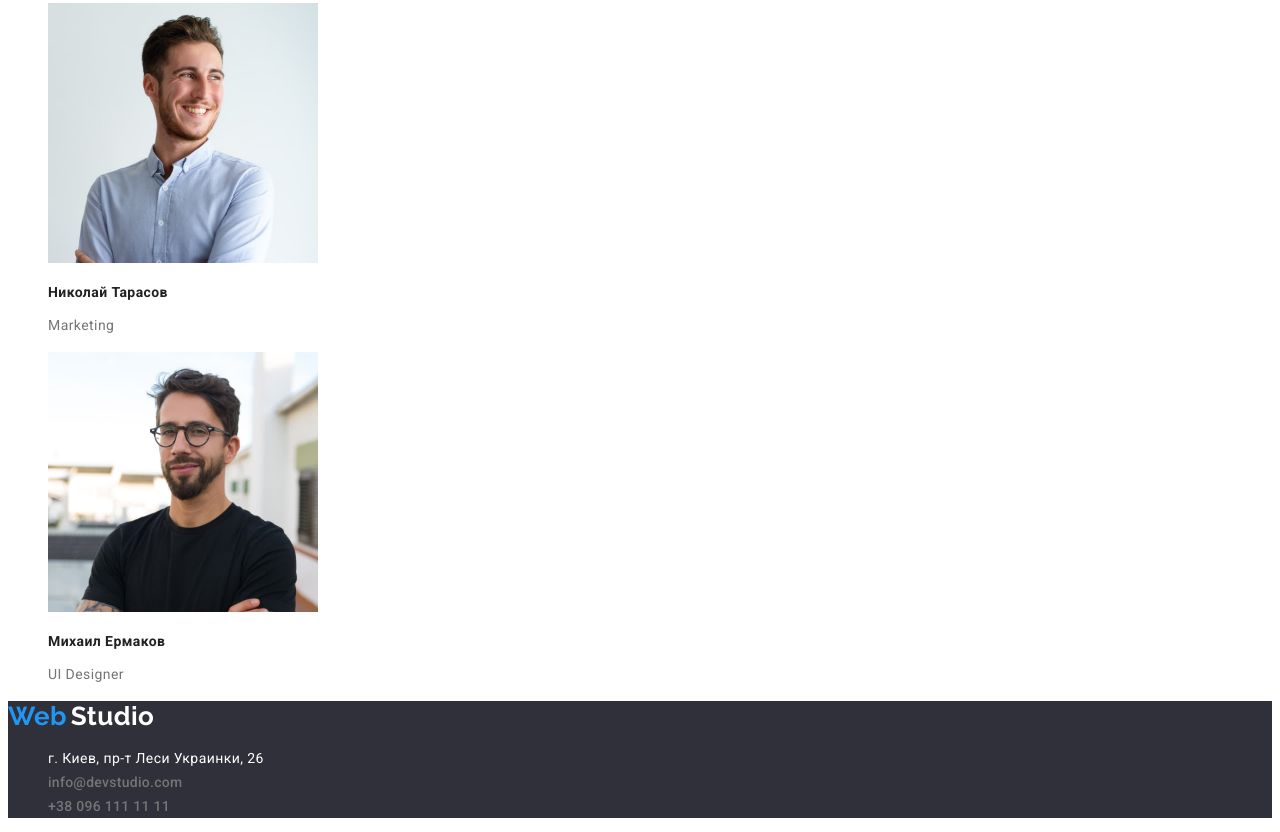
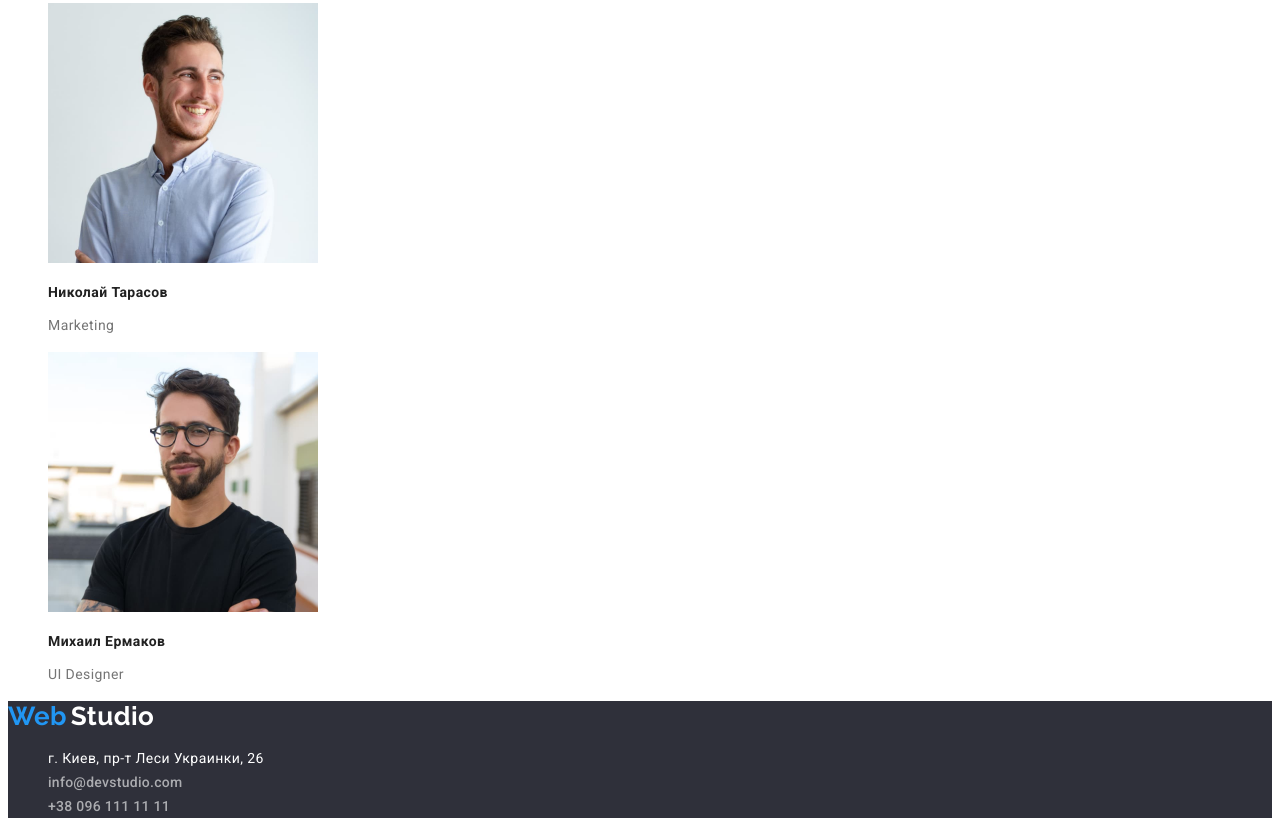
Before and after one commit to kbuhantsev/goit-markup-hw-02, a plain HTML site: page index.html in a window 1280 px wide. Shown: the part 2258-3090 px from the top of the page. Drawn offline with Linux system fonts and the light colour scheme.

Commit message:
исправил цвет и прозрачность ссылок в футере

```diff
--- a/styles/styles.css
+++ b/styles/styles.css
@@ -66,6 +66,10 @@ body {
   font-weight: 500;
   letter-spacing: 0.02em;
   color: var(--title-color);
+}
+
+.footer .nav-refs {
+  color: rgba(255, 255, 255, 0.6);
 }
 
 .nav-refs:hover,
```
